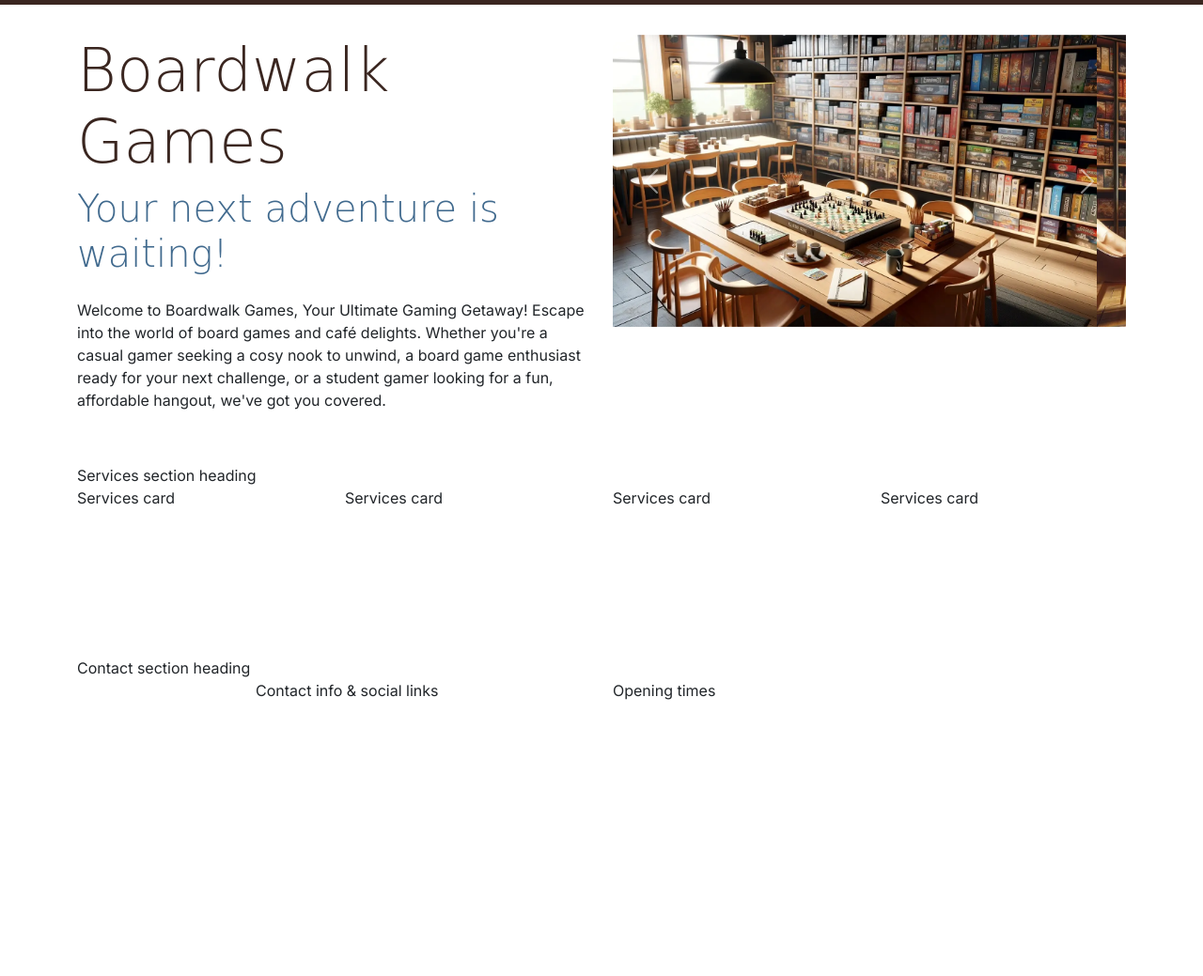
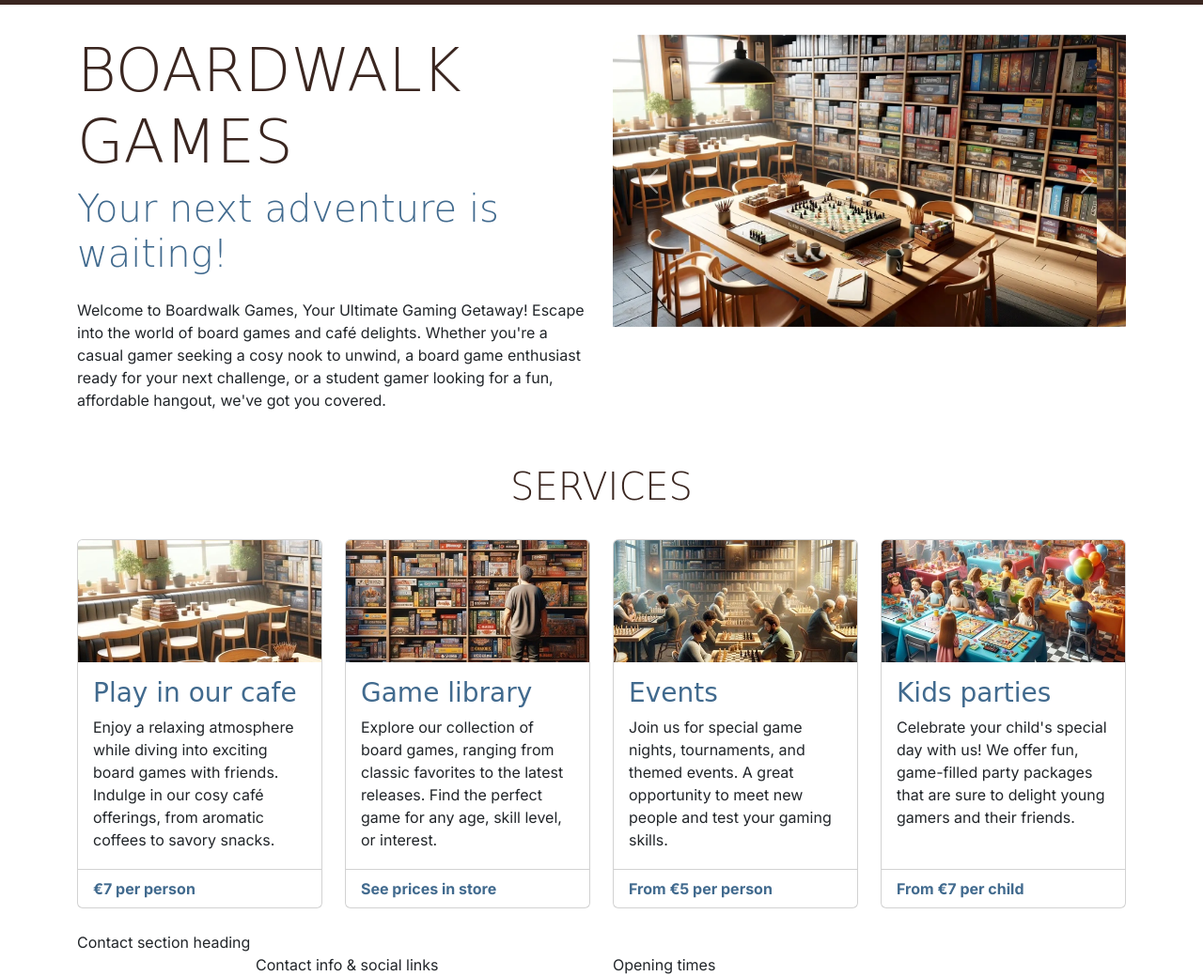
Before and after one commit to larevolucia/my-test-repository, a plain HTML site: page index.html in a window 1280 px wide. Shown: the part 53-1092 px from the top of the page at 94% size. Before the commit the page ends 800 px from the top, so only its background shows below. Drawn offline with nearby package versions, Linux system fonts and the light colour scheme; a web font is replaced by a local one.

Commit message:
Finished styling the service section cards

```diff
--- a/assets/css/style.css
+++ b/assets/css/style.css
@@ -21,6 +21,13 @@
   font-family: var(--secondary-font);
   color: var(--primary-color);
 }
+h1,
+h2 {
+  text-transform: uppercase;
+}
+h2 {
+  margin-bottom: 2rem;
+}
 
 .sub-heading-color {
   color: var(--highlight-color);
@@ -41,6 +48,18 @@
 #header .lead {
   font-family: var(--secondary-font);
 }
+
+/*Services*/
+
+#services .card-footer{
+    font-weight: bold;
+    background-color: transparent;
+    color: var(--highlight-color);
+}
+
+#services .card {
+    margin-bottom: 1.5rem;
+}
 /*tem css for grid visualization*/
 /* .container, .row {
     border: 2px solid black;
@@ -49,3 +68,32 @@
     border: 2px solid white;
     background-color: lightgray;
 } */
+
+/*Medium devices: tablets 768px wide and up*/
+@media screen and (min-width:768px) {
+    #services .card-body{
+        /*make all service cars the same height for consistency*/
+        min-height:191px;
+    }
+}
+/*Large devices: tablets 992px wide and up*/
+@media screen and (min-width:992px) {
+    #services .card-body{
+        /*make all service cars the same height for consistency*/
+        min-height:auto;
+    }
+}
+/*XL devices: tablets 1200px wide and up*/
+@media screen and (min-width:1200px) {
+    #services .card-body{
+        /*make all service cars the same height for consistency*/
+        min-height:220px;
+    }
+}
+/*XXL devices: tablets 1400px wide and up*/
+@media screen and (min-width:1400px) {
+    #services .card-body{
+        /*make all service cars the same height for consistency*/
+        min-height:194px;
+    }
+}
--- a/index.html
+++ b/index.html
@@ -89,49 +89,89 @@
       <div class="row">
         <div class="col-12 col-xl-6 text-center text-xl-start">
           <h1 class="display-3">Boardwalk Games</h1>
-                <p class="lead display-6 sub-heading-color">Your next adventure is waiting!</p>
-                <p class="my-4">Welcome to Boardwalk Games, Your Ultimate Gaming Getaway! Escape into the world of board
-                    games and
-                    café delights. Whether you're a casual gamer seeking a cosy nook to unwind, a board game enthusiast
-                    ready for your next challenge, or a student gamer looking for a fun, affordable hangout, we've got
-                    you covered.</p>
+          <p class="lead display-6 sub-heading-color">
+            Your next adventure is waiting!
+          </p>
+          <p class="my-4">
+            Welcome to Boardwalk Games, Your Ultimate Gaming Getaway! Escape
+            into the world of board games and café delights. Whether you're a
+            casual gamer seeking a cosy nook to unwind, a board game enthusiast
+            ready for your next challenge, or a student gamer looking for a fun,
+            affordable hangout, we've got you covered.
+          </p>
         </div>
         <div class="col-12 col-xl-6">
-                <div id="carouselExampleAutoplaying" class="carousel slide" data-bs-ride="carousel">
+          <div
+            id="carouselExampleAutoplaying"
+            class="carousel slide"
+            data-bs-ride="carousel"
+          >
             <div class="carousel-inner">
               <div class="carousel-item active">
-                            <img src="assets/images/boardwalk-games-carousel-image-1.webp" class="d-block w-100"
-                                alt="The inside of Boardwalk Games with bookshelves filled with boardgames, and wooden tables to play at">
+                <img
+                  src="assets/images/boardwalk-games-carousel-image-1.webp"
+                  class="d-block w-100"
+                  alt="The inside of Boardwalk Games with bookshelves filled with boardgames, and wooden tables to play at"
+                />
               </div>
               <div class="carousel-item">
-                            <img src="assets/images/boardwalk-games-carousel-image-2.webp" class="d-block w-100"
-                                alt="The inside of Boardwalk Games with bookshelves filled with boardgames, and wooden tables to play at">
+                <img
+                  src="assets/images/boardwalk-games-carousel-image-2.webp"
+                  class="d-block w-100"
+                  alt="The inside of Boardwalk Games with bookshelves filled with boardgames, and wooden tables to play at"
+                />
               </div>
               <div class="carousel-item">
-                            <img src="assets/images/boardwalk-games-carousel-image-3.webp" class="d-block w-100"
-                                alt="The inside of Boardwalk Games with bookshelves filled with boardgames, and wooden tables to play at">
+                <img
+                  src="assets/images/boardwalk-games-carousel-image-3.webp"
+                  class="d-block w-100"
+                  alt="The inside of Boardwalk Games with bookshelves filled with boardgames, and wooden tables to play at"
+                />
               </div>
               <div class="carousel-item">
-                            <img src="assets/images/boardwalk-games-carousel-image-4.webp" class="d-block w-100"
-                                alt="The back-room at Boardwalk Games set up for a Dungeons and Dragons evening">
+                <img
+                  src="assets/images/boardwalk-games-carousel-image-4.webp"
+                  class="d-block w-100"
+                  alt="The back-room at Boardwalk Games set up for a Dungeons and Dragons evening"
+                />
               </div>
               <div class="carousel-item">
-                            <img src="assets/images/boardwalk-games-carousel-image-5.webp" class="d-block w-100"
-                                alt="A cup of steaming coffee on a wooden table, some playing cards, and a notebook">
+                <img
+                  src="assets/images/boardwalk-games-carousel-image-5.webp"
+                  class="d-block w-100"
+                  alt="A cup of steaming coffee on a wooden table, some playing cards, and a notebook"
+                />
               </div>
               <div class="carousel-item">
-                            <img src="assets/images/boardwalk-games-carousel-image-6.webp" class="d-block w-100"
-                                alt="Students playing a card game at Boardwalk Games">
+                <img
+                  src="assets/images/boardwalk-games-carousel-image-6.webp"
+                  class="d-block w-100"
+                  alt="Students playing a card game at Boardwalk Games"
+                />
               </div>
             </div>
-                    <button class="carousel-control-prev" type="button" data-bs-target="#carouselExampleAutoplaying"
-                        data-bs-slide="prev">
-                        <span class="carousel-control-prev-icon" aria-hidden="true"></span>
+            <button
+              class="carousel-control-prev"
+              type="button"
+              data-bs-target="#carouselExampleAutoplaying"
+              data-bs-slide="prev"
+            >
+              <span
+                class="carousel-control-prev-icon"
+                aria-hidden="true"
+              ></span>
               <span class="visually-hidden">Previous</span>
             </button>
-                    <button class="carousel-control-next" type="button" data-bs-target="#carouselExampleAutoplaying"
-                        data-bs-slide="next">
-                        <span class="carousel-control-next-icon" aria-hidden="true"></span>
+            <button
+              class="carousel-control-next"
+              type="button"
+              data-bs-target="#carouselExampleAutoplaying"
+              data-bs-slide="next"
+            >
+              <span
+                class="carousel-control-next-icon"
+                aria-hidden="true"
+              ></span>
               <span class="visually-hidden">Next</span>
             </button>
           </div>
@@ -144,11 +184,86 @@
       <!-- Services section -->
       <section id="services" class="container section">
         <div class="row">
-          <div class="col-12">Services section heading</div>
-          <div class="col-12 col-md-6 col-xl-3">Services card</div>
-          <div class="col-12 col-md-6 col-xl-3">Services card</div>
-          <div class="col-12 col-md-6 col-xl-3">Services card</div>
-          <div class="col-12 col-md-6 col-xl-3">Services card</div>
+          <div class="col-12 text-center">
+            <h2 class="display-6">Services</h2>
+          </div>
+          <div class="col-12 col-md-6 col-xl-3">
+            <div class="card">
+              <img
+                src="assets/images/services-1.webp"
+                class="card-img-top"
+                alt="Boardwalk games cafe table by a window, stacks of boardgames can be seen on the table"
+              />
+              <div class="card-body">
+                <h3 class="card-title sub-heading-color">Play in our cafe</h3>
+                <p class="card-text">
+                  Enjoy a relaxing atmosphere while diving into exciting board
+                  games with friends. Indulge in our cosy café offerings, from
+                  aromatic coffees to savory snacks.
+                </p>
+              </div>
+              <div class="card-footer">
+                <p class="mb-0">€7 per person</p>
+              </div>
+            </div>
+          </div>
+          <div class="col-12 col-md-6 col-xl-3">
+            <div class="card">
+              <img
+                src="assets/images/services-2.webp"
+                class="card-img-top"
+                alt="Board games stacked in bookshelves, a man can be seen browsing the shelves"
+              />
+              <div class="card-body">
+                <!-- bootstrap cards come as h5 by default, changed to h3 to fit project heading hierarchy -->
+                <h3 class="card-title sub-heading-color">Game library</h3>
+                <p class="card-text">
+                  Explore our collection of board games, ranging from classic
+                  favorites to the latest releases. Find the perfect game for
+                  any age, skill level, or interest.
+                </p>
+              </div>
+              <div class="card-footer">
+                <p class="mb-0">See prices in store</p>
+              </div>
+            </div>
+          </div>
+          <div class="col-12 col-md-6 col-xl-3">
+            <div class="card">
+              <img src="assets/images/services-3.webp" class="card-img-top" />
+              <div class="card-body">
+                <h3 class="card-title sub-heading-color">Events</h3>
+                <p class="card-text">
+                  Join us for special game nights, tournaments, and themed
+                  events. A great opportunity to meet new people and test your
+                  gaming skills.
+                </p>
+              </div>
+              <div class="card-footer">
+                <p class="mb-0">From €5 per person</p>
+              </div>
+            </div>
+          </div>
+          <div class="col-12 col-md-6 col-xl-3">
+            <div class="card">
+              <img
+                src="assets/images/services-4.webp"
+                class="card-img-top"
+                alt="A kids party being held at Boardwalk Games"
+              />
+              <div class="card-body">
+                <h3 class="card-title sub-heading-color">Kids parties</h3>
+                <p class="card-text">
+                  Celebrate your child's special day with us! We offer fun,
+                  game-filled party packages that are sure to delight young
+                  gamers and their friends.
+                </p>
+              </div>
+              <div class="card-footer">
+                <p class="mb-0">From €7 per child</p>
+              </div>
+            </div>
+          </div>
         </div>
       </section>
     </main>
```
Lines whose indentation alone changed are shown as unchanged.
